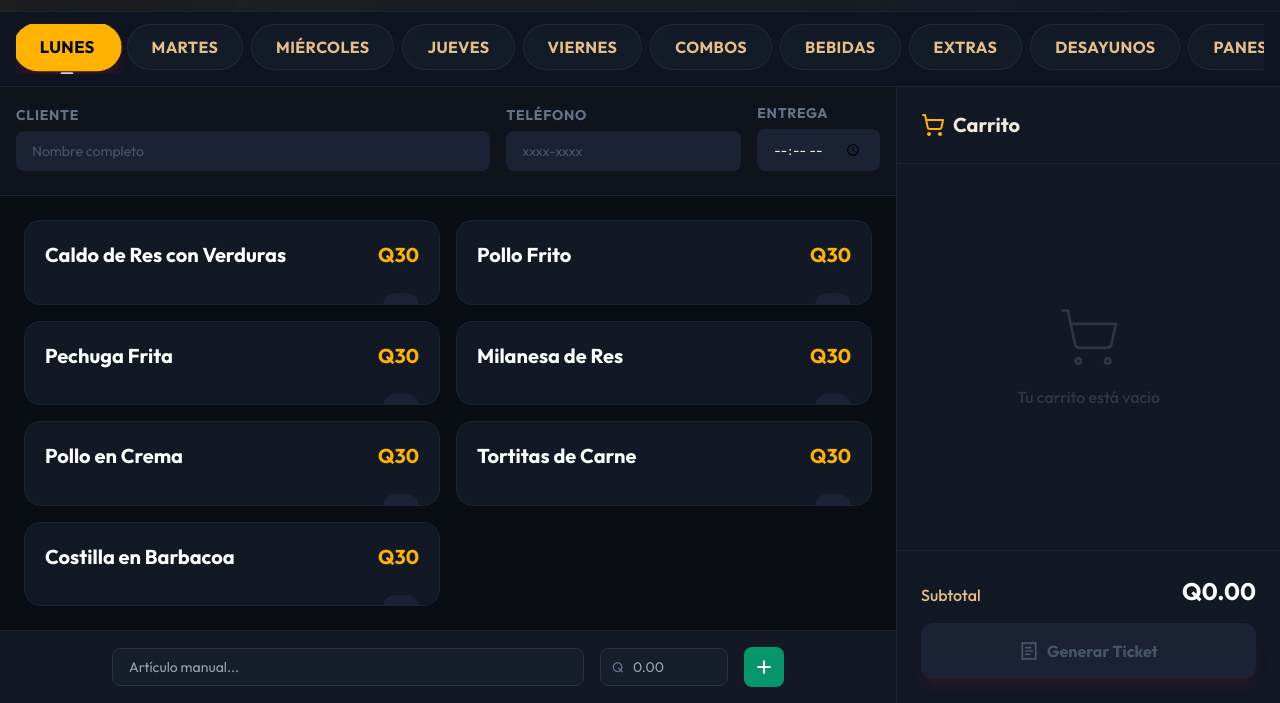
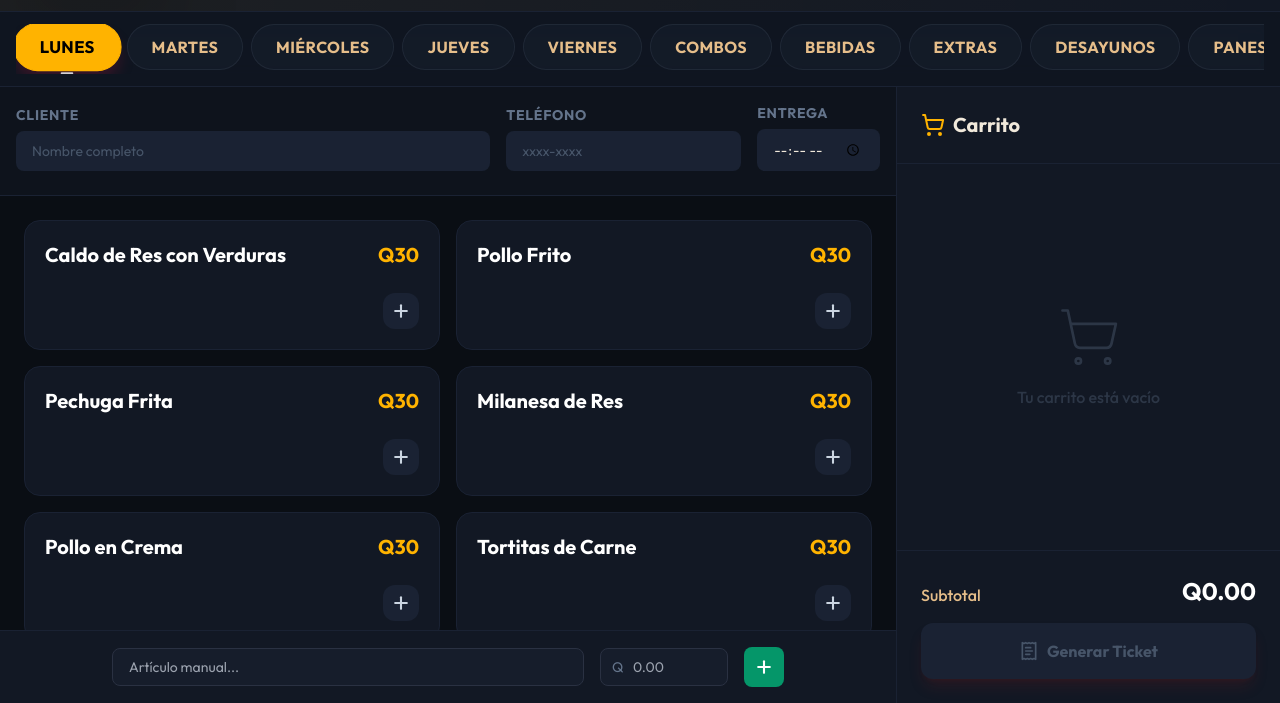
Before and after one commit to fredyalfaro17-oss/FinalComedorDondeFlory, a website built with Vite: page menu.html in a window 1280 px wide. Shown: the part 97-800 px from the top of the page. Built offline with nearby package versions, Linux system fonts and the light colour scheme; a web font is replaced by a local one.

Commit message:
fix: solucionar bug grave de renderizado en Safari móvil separando el contenedor de scroll del contenedor grid

```diff
--- a/menu.html
+++ b/menu.html
@@ -86,9 +86,12 @@
           </div>
         </div>
 
-        <!-- Menu Container -->
-        <div id="menu-container" class="flex-1 overflow-y-auto p-6 pb-28 lg:pb-6 grid grid-cols-1 lg:grid-cols-2 gap-4">
-          <!-- Items injected here -->
+        <!-- Scroll Wrapper -->
+        <div class="flex-1 overflow-y-auto p-6 pb-28 lg:pb-6 w-full">
+          <!-- Menu Container -->
+          <div id="menu-container" class="grid grid-cols-1 lg:grid-cols-2 gap-4">
+            <!-- Items injected here -->
+          </div>
         </div>
 
         <!-- Manual Input & Actions -->
```
